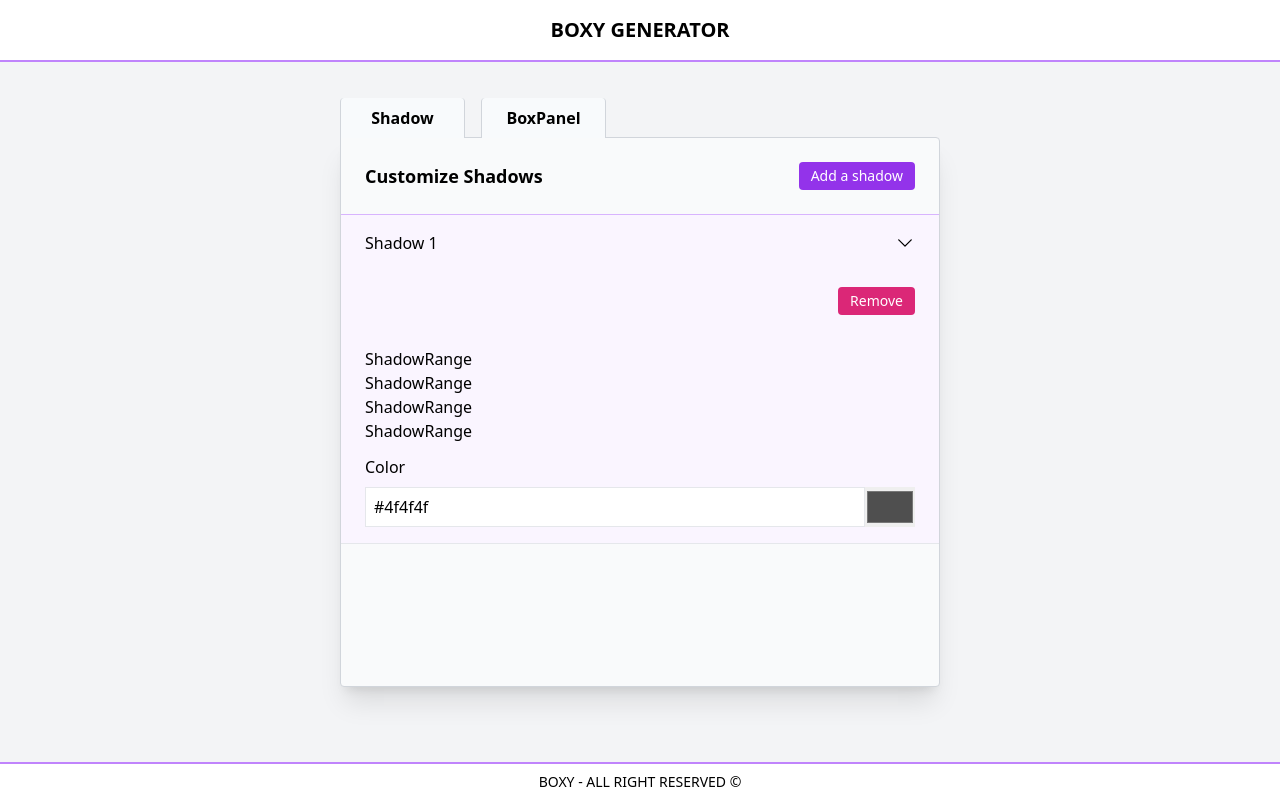
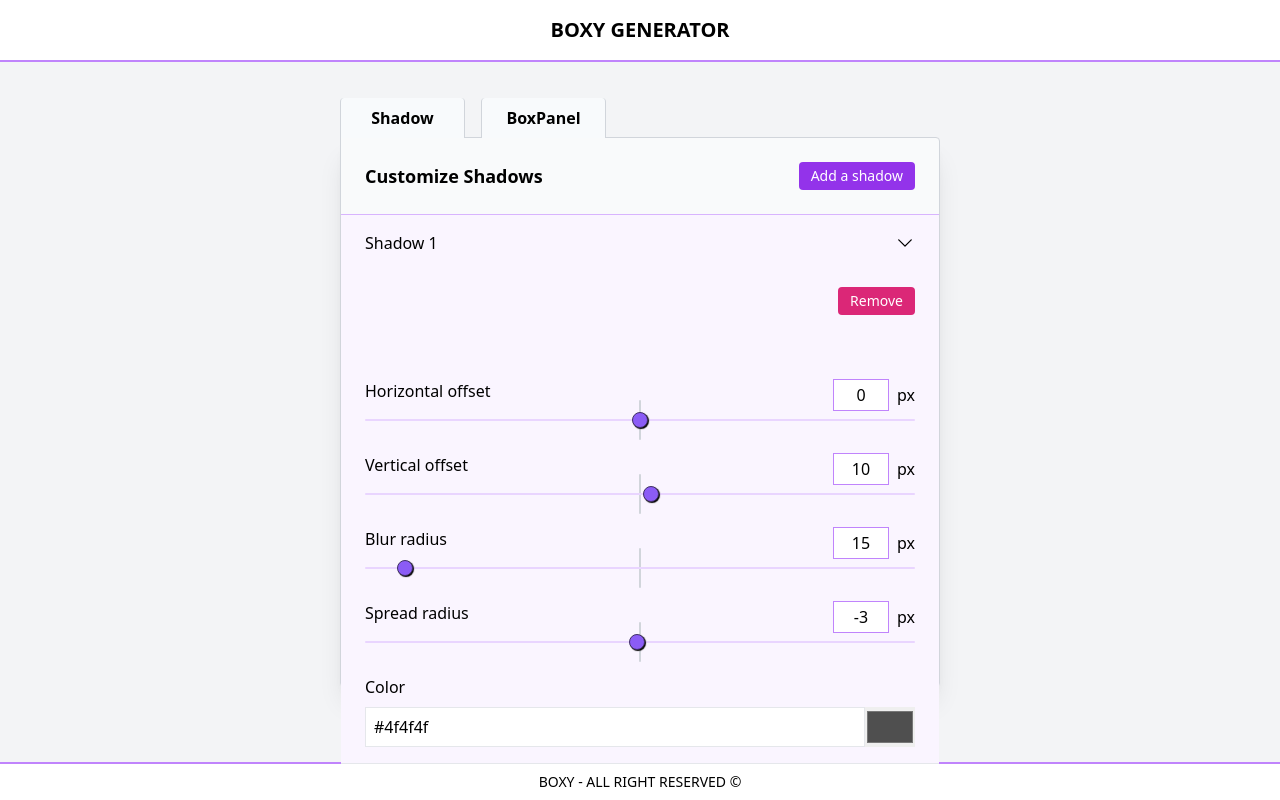
Before and after one commit to SandrineCipolla/BoxyGenerator, a React (Vite) app: page / in a window 1280 px wide. Built offline with nearby package versions, Linux system fonts and the light colour scheme.

Commit message:
added shadow side inputs

```diff
--- a/src/Layouts/ShadowList/ShadowRange.jsx
+++ b/src/Layouts/ShadowList/ShadowRange.jsx
@@ -1,5 +1,53 @@
-export default function ShadowRange() {
+import { useDispatch } from "react-redux";
+import { updateShadowValue } from "../../features/shadows";
+
+export default function ShadowRange({inputData, shadowID}) {
+  const dispatch = useDispatch();
+
+  function handleInput(e) {
+    dispatch(
+      updateShadowValue({
+        inputNumber: inputData.inputNumber,
+        value: e.target.value,
+        shadowID
+      })
+    );
+  }
+
   return (
-    <div>ShadowRange</div>
+    <div className="my-8 ">
+      <div className="flex justify-between">
+        <p>{inputData.name}</p>
+        <div
+        className="flex items-baseline mb-2"
+        >
+          <input
+            value={inputData.value}
+            onChange={handleInput}
+            className="w-14 h-8 mr-2 border border-purple-400 text-center"
+            type="number"
+          />
+          <p>px</p>
+        </div>
+      </div>
+      <div
+      className="relative z-0 w-full flex items-center"
+      >
+        <input
+          min={inputData.minMax[0]}
+          max={inputData.minMax[1]}
+          value={inputData.value}
+          onChange={handleInput}
+          className="w-full h-[2px] bg-purple-200 rounded-lg
+            appearance-none cursor-pointer"
+          type="range"
+        />
+        <div
+          className="absolute -z-10 top-1/2 left-1/2
+                -translate-y-1/2 -translate-x-1/2 w-0.5 h-10
+                bg-gray-300 rounded"
+        ></div>
+      </div>
+    </div>
   )
 }
--- a/src/features/shadows.js
+++ b/src/features/shadows.js
@@ -102,9 +102,8 @@ export const shadowSlice = createSlice({
       const currentInput = currentShadow.inputs.find(
         (input) => input.inputNumber === action.payload.inputNumber
       );
-      if (currentInput) {
-        currentInput.value = action.payload.value;
-      }
+
+      currentInput.value = action.payload.value;
     },
 
     updateCheckbox: (state, action) => {
```
